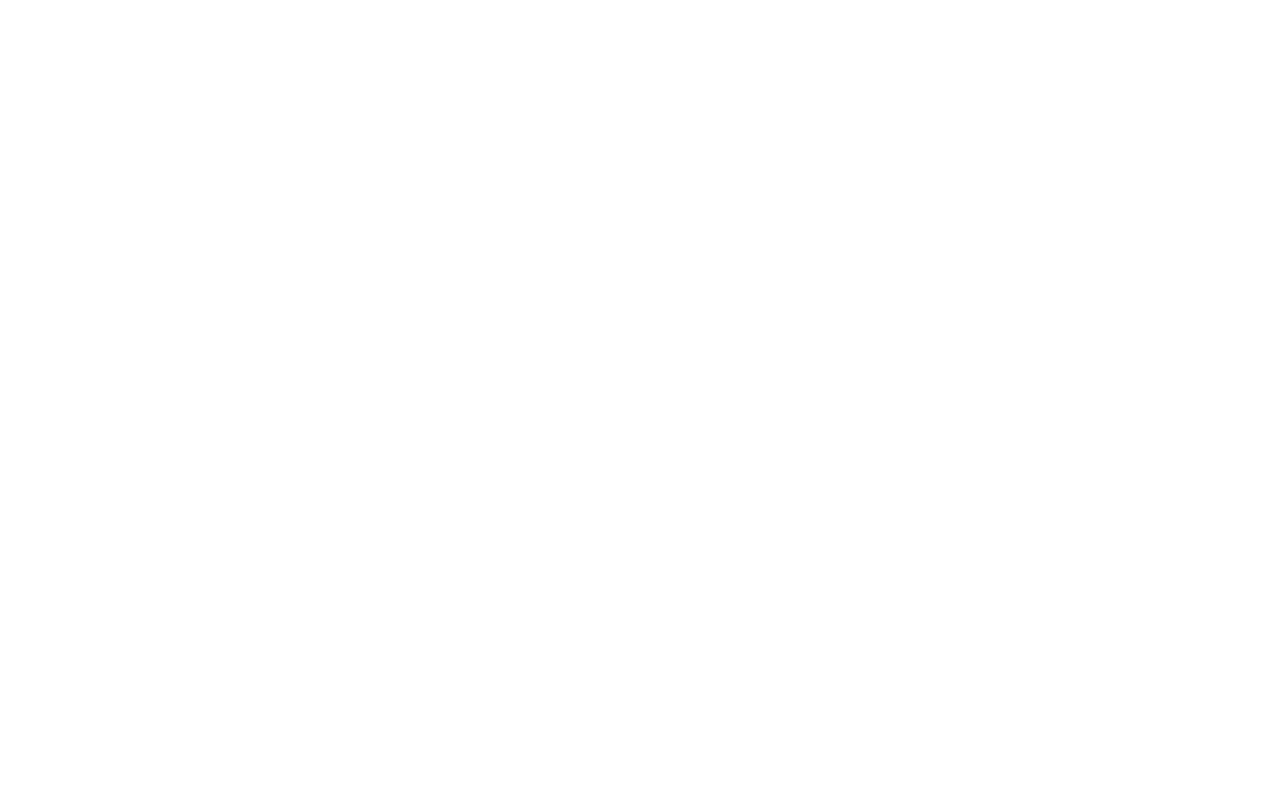
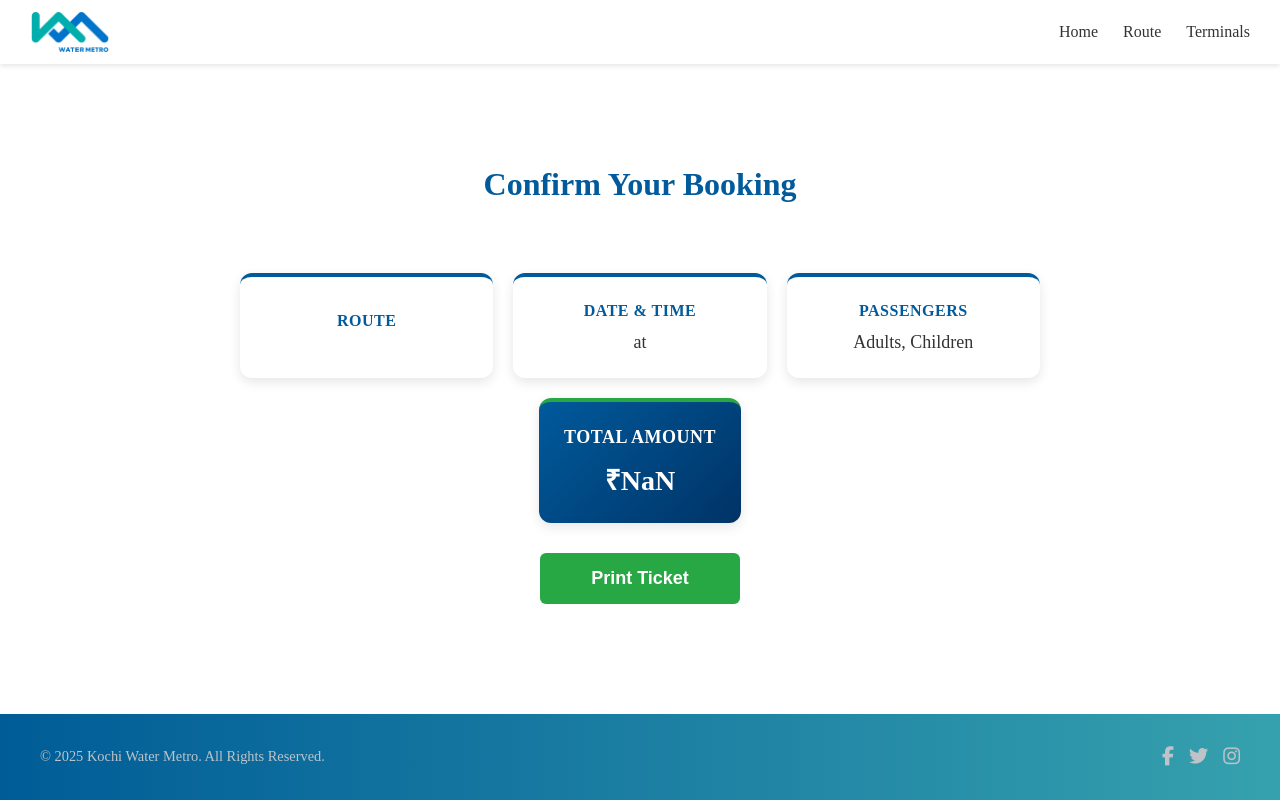
Before and after one commit to Muhammedhaleel21/water-metro, a React (Create React App) app: page /confirm in a window 1280 px wide. Before the commit this address had no page. Built offline with nearby package versions, Linux system fonts and the light colour scheme.

Commit message:
set up ConfirmationPage

```diff
--- a/src/App.js
+++ b/src/App.js
@@ -4,6 +4,7 @@ import RoutesPage from "./pages/RoutesPage/RoutesPage";
 import TerminalPage from "./pages/TerminalPage/TerminalPage";
 import './index.css'
 import BookingPage from "./pages/BookingPage/BookingPage";
+import ConfirmationPage from "./pages/ConfirmationPage/ConfirmationPage";
 
 
 
@@ -13,9 +14,10 @@ function App() {
       <Router>
         <Routes>
           <Route path="/" element={<HomePage />} />
-          <Route  path="/terminal" element={<TerminalPage/>} />
+          <Route path="/terminal" element={<TerminalPage/>} />
           <Route path="/route" element={<RoutesPage/>} />
           <Route path="/booking" element={<BookingPage/>} />
+          <Route path="/confirm" element={<ConfirmationPage/>} />
         </Routes>
       </Router>
     </>
--- /dev/null
+++ b/src/pages/ConfirmationPage/ConfirmationPage.css
@@ -0,0 +1,141 @@
+.confirmation-container {
+  padding: 40px;
+  max-width: 800px;
+  margin: 0 auto;
+  min-height: calc(100vh - 230px);
+  display: flex;
+  flex-direction: column;
+  justify-content: center;
+}
+
+.confirmation-title {
+  text-align: center;
+  font-size: 32px;
+  margin-bottom: 70px;
+  color: #005A9C;
+}
+
+.booking-details {
+  display: grid;
+  grid-template-columns: repeat(auto-fit, minmax(250px, 1fr));
+  gap: 20px;
+  margin-bottom: 30px;
+}
+
+.detail-card {
+  background: white;
+  padding: 25px;
+  border-radius: 12px;
+  box-shadow: 0 4px 12px rgba(0,0,0,0.1);
+  text-align: center;
+  border-top: 4px solid #005A9C;
+  display: flex;
+  flex-direction: column;
+  justify-content: center;
+}
+
+
+.detail-card:last-child {
+  grid-column: 1 / -1;
+  max-width: 300px;
+  margin: 0 auto;
+  background: linear-gradient(135deg, #005A9C, #003366);
+  color: white;
+  border-top: 4px solid #28a745;
+
+}
+
+.detail-card:last-child h3 {
+  color: white;
+  font-size: 18px;
+}
+
+.detail-card:last-child p {
+  color: white;
+}
+
+
+
+
+.detail-card h3 {
+  margin-top: 0;
+  margin-bottom: 12px;
+  color: #005A9C;
+  font-size: 16px;
+  text-transform: uppercase;
+  letter-spacing: 0.5px;
+}
+
+.detail-card p {
+  margin: 0;
+  font-size: 18px;
+  color: #333;
+  font-weight: 500;
+}
+
+.detail-card .amount {
+  font-size: 24px;
+  font-weight: bold;
+  color: #005A9C;
+}
+
+.detail-card:last-child .amount {
+  font-size: 28px;
+  color: white;
+}
+
+.print-ticket-btn {
+  display: block;
+  width: 200px;
+  margin: 0 auto;
+  padding: 15px 25px;
+  background: #28a745;
+  color: white;
+  border: none;
+  border-radius: 6px;
+  font-size: 18px;
+  font-weight: bold;
+  cursor: pointer;
+  transition: background 0.3s;
+  margin-bottom: 30px;
+}
+
+.print-ticket-btn:hover {
+  background: #218838;
+  transform: translateY(-2px);
+}
+
+
+.confirmation-container {
+  animation: fadeInUp 0.6s ease-out;
+}
+
+@keyframes fadeInUp {
+  from {
+    opacity: 0;
+    transform: translateY(30px);
+  }
+  to {
+    opacity: 1;
+    transform: translateY(0);
+  }
+}
+
+
+@media (max-width: 768px) {
+  .booking-details {
+    grid-template-columns: 1fr;
+  }
+
+  .confirmation-container {
+    padding: 20px;
+  }
+
+  .print-ticket-btn {
+    width: 100%;
+  }
+
+  .detail-card:last-child {
+    max-width: 100%;
+  }
+}
--- /dev/null
+++ b/src/pages/ConfirmationPage/ConfirmationPage.jsx
@@ -0,0 +1,51 @@
+import React from 'react'
+import Navbar from '../../components/Navbar/Navbar'
+import Footer from '../../components/Footer/Footer'
+import './ConfirmationPage.css'
+import { useLocation } from 'react-router-dom'
+
+function ConfirmationPage() {
+
+    const location = useLocation()
+    const { bookingData, route } = location.state || {}
+
+  return (
+    <>
+        <Navbar />
+
+        <div className="confirmation-container">
+            <h1 className="confirmation-title">Confirm Your Booking</h1>
+
+            <div className="booking-details">
+                <div className="detail-card">
+                    <h3>Route</h3>
+                    <p>{route}</p>
+                </div>
+
+                <div className="detail-card">
+                    <h3>Date & Time</h3>
+                    <p>{bookingData?.date} at {bookingData?.time}</p>
+                </div>
+
+                <div className="detail-card">
+                    <h3>Passengers</h3>
+                    <p>{bookingData?.adults} Adults, {bookingData?.children} Children</p>
+                </div>
+
+                <div className="detail-card">
+                    <h3>Total Amount</h3>
+                    <p className="amount">₹{(bookingData?.adults * 50) + (bookingData?.children * 25)}</p>
+                </div>
+            </div>
+
+            <button className="print-ticket-btn">
+                Print Ticket
+            </button>
+        </div>
+
+        <Footer/>
+    </>
+  )
+}
+
+export default ConfirmationPage
```
